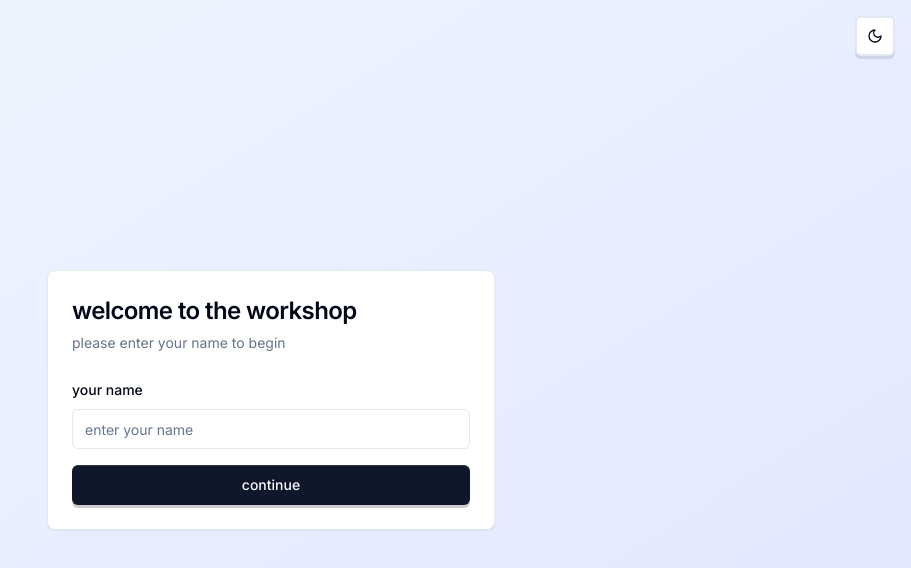
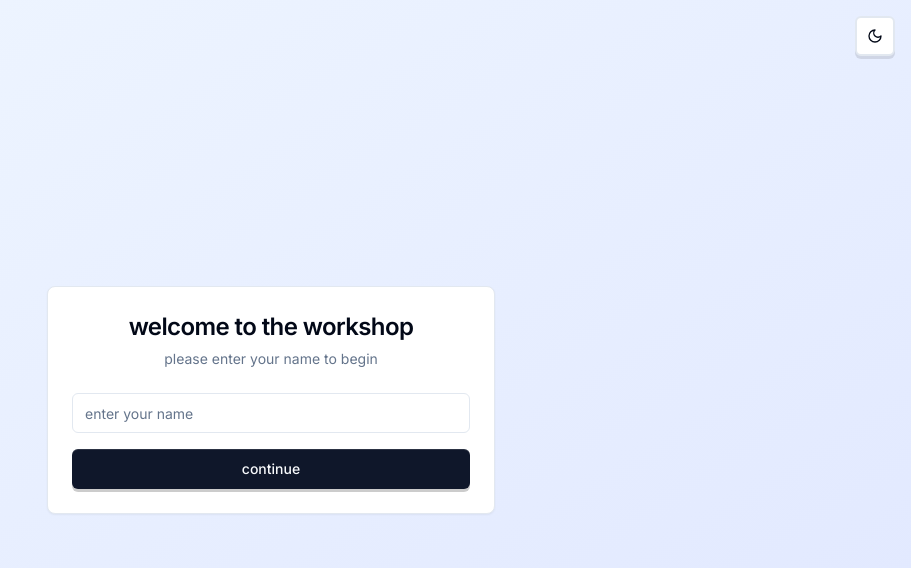
Before and after one commit to yashmanso/valencia-workshop, a Next.js app: page / in a window 1280 px wide. Shown: the top 568 px of the page, without its empty margins (369-1280 px from the left). Built offline with nearby package versions, Linux system fonts and the light colour scheme.

Commit message:
small changes to name input

```diff
--- a/components/NameInput.tsx
+++ b/components/NameInput.tsx
@@ -4,7 +4,6 @@ import { useState, FormEvent } from "react"
 import { useRouter } from "next/navigation"
 import { Button } from "@/components/ui/button"
 import { Input } from "@/components/ui/input"
-import { Label } from "@/components/ui/label"
 import { Card, CardContent, CardDescription, CardHeader, CardTitle } from "@/components/ui/card"
 
 export function NameInput() {
@@ -22,7 +21,7 @@ export function NameInput() {
   return (
     <div className="min-h-screen flex items-center justify-center bg-gradient-to-br from-blue-50 to-indigo-100 dark:from-gray-900 dark:to-gray-800 p-4">
       <Card className="w-full max-w-md">
-        <CardHeader>
+        <CardHeader className="text-center">
           <CardTitle className="text-2xl">welcome to the workshop</CardTitle>
           <CardDescription>
             please enter your name to begin
@@ -31,7 +30,6 @@ export function NameInput() {
         <CardContent>
           <form onSubmit={handleSubmit} className="space-y-4">
             <div className="space-y-2">
-              <Label htmlFor="name">your name</Label>
               <Input
                 id="name"
                 type="text"
```
